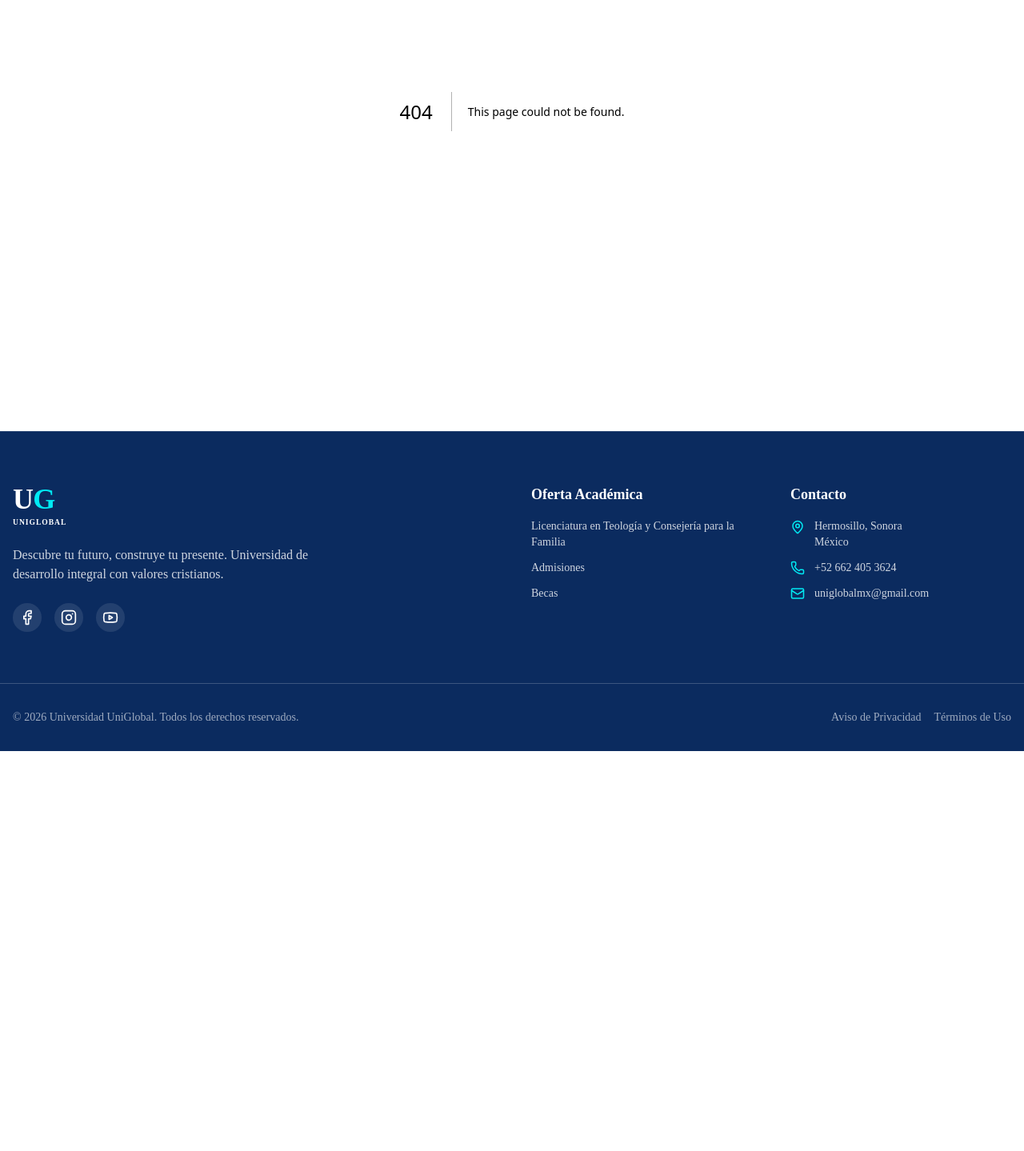
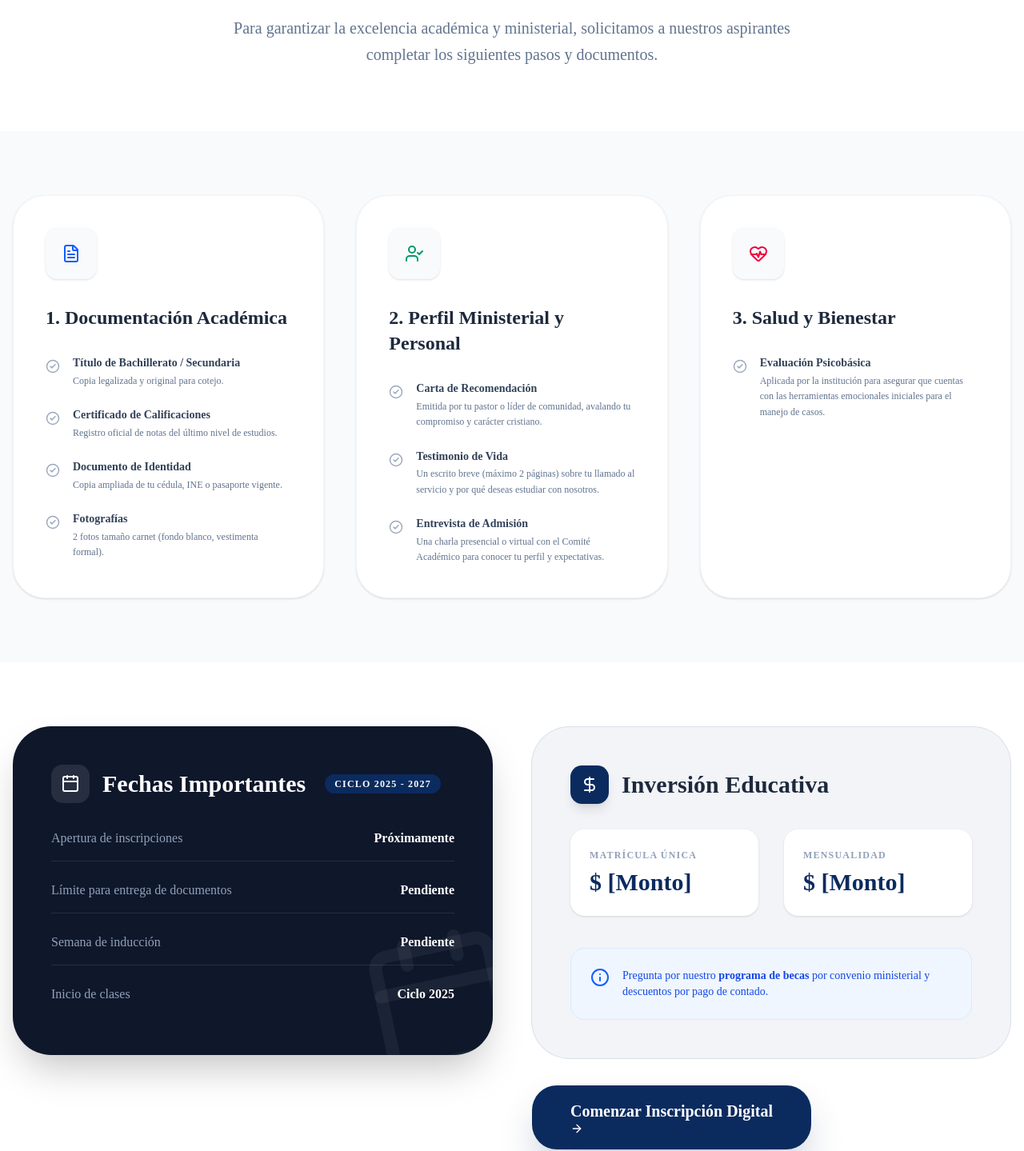
Before and after one commit to universidaduniglobal/antigravity, a Next.js app: page /requisitos in a window 1280 px wide. Before the commit this address had no page. Shown: the part 341-1780 px from the top of the page at 80% size. Before the commit the page ends 1280 px from the top, so only its background shows below. Built offline with nearby package versions, Linux system fonts and the light colour scheme.

Commit message:
feat: add admission requirements page and link it from Theology page

```diff
--- a/src/app/carreras/teologia/page.tsx
+++ b/src/app/carreras/teologia/page.tsx
@@ -115,13 +115,19 @@ export default function TeologiaPage() {
               </div>
             </div>
 
-            {/* Botón Plan de Estudios */}
-            <div className="text-center mb-16">
+            {/* Botones de Acción */}
+            <div className="flex flex-col md:flex-row items-center justify-center gap-4 mb-16">
               <Link
                 href="/carreras/teologia/plan-de-estudios"
-                className="inline-flex items-center justify-center whitespace-nowrap bg-primary text-primary-foreground hover:bg-primary/90 rounded-full px-10 text-lg h-14 shadow-lg font-bold transition-transform hover:scale-105"
+                className="w-full md:w-auto inline-flex items-center justify-center whitespace-nowrap bg-primary text-primary-foreground hover:bg-primary/90 rounded-full px-10 text-lg h-14 shadow-lg font-bold transition-transform hover:scale-105"
               >
                 Ver Plan de Estudios
+              </Link>
+              <Link
+                href="/requisitos"
+                className="w-full md:w-auto inline-flex items-center justify-center whitespace-nowrap bg-white text-primary border-2 border-primary hover:bg-primary/5 rounded-full px-10 text-lg h-14 shadow-lg font-bold transition-transform hover:scale-105"
+              >
+                Requisitos para Inscripción
               </Link>
             </div>
 
--- /dev/null
+++ b/src/app/requisitos/page.tsx
@@ -0,0 +1,176 @@
+'use client';
+
+import {
+  FileText,
+  UserCheck,
+  HeartPulse,
+  Calendar,
+  DollarSign,
+  CheckCircle2,
+  ArrowRight,
+  Info
+} from 'lucide-react';
+import { Button } from '@/components/ui/button';
+import { Navbar } from '@/components/navbar';
+import { Footer } from '@/components/footer';
+import Link from 'next/link';
+
+export default function RequisitosPage() {
+  const secciones = [
+    {
+      titulo: "1. Documentación Académica",
+      icon: <FileText className="text-blue-600" />,
+      items: [
+        { label: "Título de Bachillerato / Secundaria", desc: "Copia legalizada y original para cotejo." },
+        { label: "Certificado de Calificaciones", desc: "Registro oficial de notas del último nivel de estudios." },
+        { label: "Documento de Identidad", desc: "Copia ampliada de tu cédula, INE o pasaporte vigente." },
+        { label: "Fotografías", desc: "2 fotos tamaño carnet (fondo blanco, vestimenta formal)." }
+      ]
+    },
+    {
+      titulo: "2. Perfil Ministerial y Personal",
+      icon: <UserCheck className="text-emerald-600" />,
+      items: [
+        { label: "Carta de Recomendación", desc: "Emitida por tu pastor o líder de comunidad, avalando tu compromiso y carácter cristiano." },
+        { label: "Testimonio de Vida", desc: "Un escrito breve (máximo 2 páginas) sobre tu llamado al servicio y por qué deseas estudiar con nosotros." },
+        { label: "Entrevista de Admisión", desc: "Una charla presencial o virtual con el Comité Académico para conocer tu perfil y expectativas." }
+      ]
+    },
+    {
+      titulo: "3. Salud y Bienestar",
+      icon: <HeartPulse className="text-rose-600" />,
+      items: [
+        { label: "Evaluación Psicobásica", desc: "Aplicada por la institución para asegurar que cuentas con las herramientas emocionales iniciales para el manejo de casos." }
+      ]
+    }
+  ];
+
+  const fechas = [
+    { evento: "Apertura de inscripciones", fecha: "Próximamente" },
+    { evento: "Límite para entrega de documentos", fecha: "Pendiente" },
+    { evento: "Semana de inducción", fecha: "Pendiente" },
+    { evento: "Inicio de clases", fecha: "Ciclo 2025" }
+  ];
+
+  return (
+    <div className="min-h-screen bg-white dark:bg-slate-950">
+      <Navbar />
+
+      {/* Hero Section */}
+      <section className="relative pt-32 pb-20 overflow-hidden">
+        <div className="absolute top-0 left-0 w-full h-full bg-gradient-to-b from-blue-50/50 to-transparent dark:from-blue-950/20 -z-10"></div>
+        <div className="container mx-auto px-4 text-center">
+          <span className="bg-primary/10 text-primary text-xs font-bold px-4 py-2 rounded-full uppercase tracking-widest mb-6 inline-block">
+            Proceso de Admisión
+          </span>
+          <h1 className="text-5xl md:text-7xl font-black text-slate-800 dark:text-slate-100 mb-6 tracking-tight">
+            Tu camino empieza <span className="text-primary italic">aquí</span>
+          </h1>
+          <p className="text-xl text-slate-500 max-w-3xl mx-auto leading-relaxed">
+            Para garantizar la excelencia académica y ministerial, solicitamos a nuestros aspirantes completar los siguientes pasos y documentos.
+          </p>
+        </div>
+      </section>
+
+      {/* Requisitos Grid */}
+      <section className="py-20 bg-slate-50 dark:bg-slate-900/50">
+        <div className="container mx-auto px-4">
+          <div className="grid grid-cols-1 lg:grid-cols-3 gap-10">
+            {secciones.map((seccion, idx) => (
+              <div key={idx} className="bg-white dark:bg-slate-900 rounded-[2.5rem] p-10 shadow-sm border border-slate-100 dark:border-slate-800 hover:shadow-xl transition-all group">
+                <div className="w-16 h-16 bg-slate-50 dark:bg-slate-800 rounded-2xl flex items-center justify-center mb-8 group-hover:scale-110 transition-transform shadow-sm">
+                  {seccion.icon}
+                </div>
+                <h3 className="text-2xl font-bold text-slate-800 dark:text-slate-100 mb-8">{seccion.titulo}</h3>
+                <div className="space-y-6">
+                  {seccion.items.map((item, i) => (
+                    <div key={i} className="flex gap-4">
+                      <div className="mt-1">
+                        <CheckCircle2 size={18} className="text-primary opacity-40" />
+                      </div>
+                      <div>
+                        <p className="font-bold text-slate-700 dark:text-slate-200 text-sm leading-tight mb-1">{item.label}</p>
+                        <p className="text-xs text-slate-500 leading-relaxed">{item.desc}</p>
+                      </div>
+                    </div>
+                  ))}
+                </div>
+              </div>
+            ))}
+          </div>
+        </div>
+      </section>
+
+      {/* Fechas e Inversión */}
+      <section className="py-20 bg-white dark:bg-slate-950">
+        <div className="container mx-auto px-4">
+          <div className="grid grid-cols-1 lg:grid-cols-2 gap-12 items-start">
+
+            {/* Fechas */}
+            <div className="bg-slate-900 text-white rounded-[3rem] p-12 relative overflow-hidden shadow-2xl">
+              <Calendar className="absolute -right-8 -bottom-8 w-48 h-48 text-white/5 -rotate-12" />
+              <div className="relative z-10">
+                <h3 className="text-3xl font-black mb-8 flex items-center gap-4">
+                  <div className="w-12 h-12 bg-white/10 rounded-2xl flex items-center justify-center">
+                    <Calendar size={24} />
+                  </div>
+                  Fechas Importantes
+                  <span className="text-xs font-bold bg-primary px-3 py-1 rounded-full uppercase tracking-widest text-white ml-2">Ciclo 2025 - 2027</span>
+                </h3>
+                <div className="space-y-6">
+                  {fechas.map((f, i) => (
+                    <div key={i} className="flex justify-between items-center border-b border-white/10 pb-4 last:border-0">
+                      <span className="text-slate-400 font-medium">{f.evento}</span>
+                      <span className="font-bold text-white">{f.fecha}</span>
+                    </div>
+                  ))}
+                </div>
+              </div>
+            </div>
+
+            {/* Inversión */}
+            <div className="space-y-8">
+              <div className="bg-primary/5 border border-primary/10 rounded-[3rem] p-12">
+                <h3 className="text-3xl font-black text-slate-800 dark:text-slate-100 mb-8 flex items-center gap-4">
+                  <div className="w-12 h-12 bg-primary text-white rounded-2xl flex items-center justify-center shadow-lg">
+                    <DollarSign size={24} />
+                  </div>
+                  Inversión Educativa
+                </h3>
+                <div className="grid grid-cols-1 md:grid-cols-2 gap-8 mb-10">
+                  <div className="p-6 bg-white dark:bg-slate-800 rounded-3xl shadow-sm">
+                    <p className="text-xs font-bold text-slate-400 uppercase tracking-widest mb-2">Matrícula Única</p>
+                    <p className="text-3xl font-black text-primary">$ [Monto]</p>
+                  </div>
+                  <div className="p-6 bg-white dark:bg-slate-800 rounded-3xl shadow-sm">
+                    <p className="text-xs font-bold text-slate-400 uppercase tracking-widest mb-2">Mensualidad</p>
+                    <p className="text-3xl font-black text-primary">$ [Monto]</p>
+                  </div>
+                </div>
+                <div className="flex gap-4 p-6 bg-blue-50 dark:bg-blue-900/20 rounded-3xl border border-blue-100 dark:border-blue-800">
+                  <Info className="text-blue-600 shrink-0" size={24} />
+                  <p className="text-sm text-blue-700 dark:text-blue-300">
+                    Pregunta por nuestro <strong>programa de becas</strong> por convenio ministerial y descuentos por pago de contado.
+                  </p>
+                </div>
+              </div>
+
+              {/* Call to Action */}
+              <div className="text-center md:text-left">
+                <Button asChild className="px-12 py-10 rounded-[2rem] text-xl font-black bg-primary text-white shadow-2xl shadow-primary/30 hover:scale-105 transition-all flex items-center gap-4 group">
+                  <Link href="/inscripcion">
+                    Comenzar Inscripción Digital
+                    <ArrowRight className="group-hover:translate-x-2 transition-transform" />
+                  </Link>
+                </Button>
+              </div>
+            </div>
+
+          </div>
+        </div>
+      </section>
+
+      <Footer />
+    </div>
+  );
+}
```
